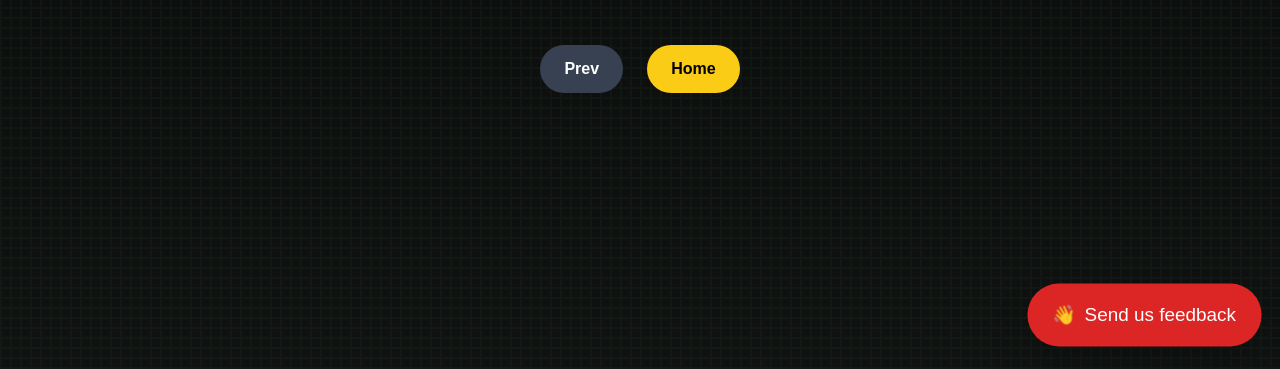
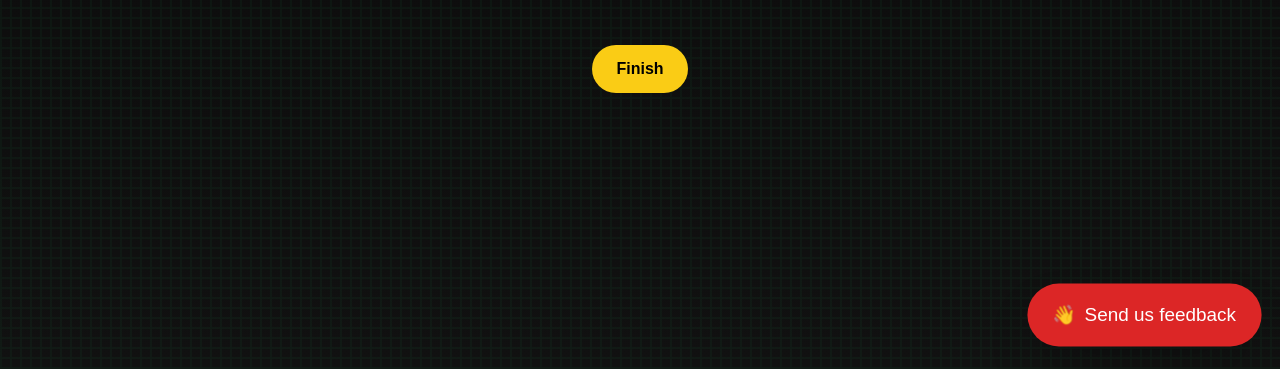
Before and after one commit to trsyjr/SoM-December, a plain HTML site: page finish.html in a window 1280 px wide. Shown: the part 431-800 px from the top of the page. Drawn offline with nearby package versions, Linux system fonts and the light colour scheme.

Commit message:
1st Commit with Contents

```diff
--- a/finish.html
+++ b/finish.html
@@ -80,8 +80,7 @@ body {
 
 <!-- NAVIGATION -->
 <div class="flex justify-center space-x-6 mt-12 mb-10 animate__animated animate__fadeInUp animate__delay-3s">
-  <a href="page5.html" class="px-6 py-3 bg-gray-700 rounded-full hover:bg-gray-600 transition font-bold">Prev</a>
-  <a href="index.html" class="px-6 py-3 bg-yellow-400 text-black rounded-full hover:bg-yellow-300 transition font-bold">Home</a>
+  <a href="index.html" class="px-6 py-3 bg-yellow-400 text-black rounded-full hover:bg-yellow-300 transition font-bold">Finish</a>
 </div>
 
 <!-- FEEDBACK BUTTON -->
```
